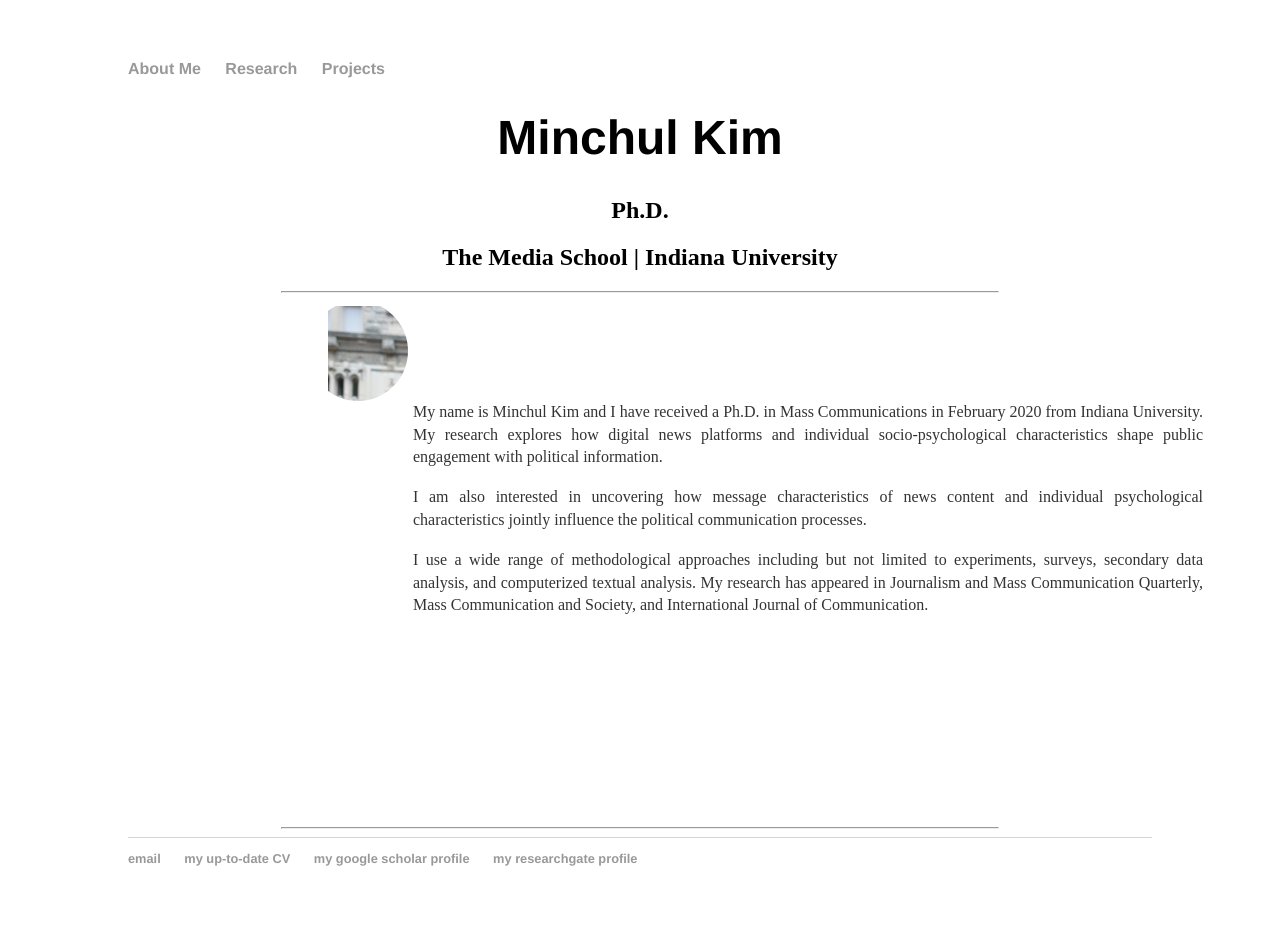
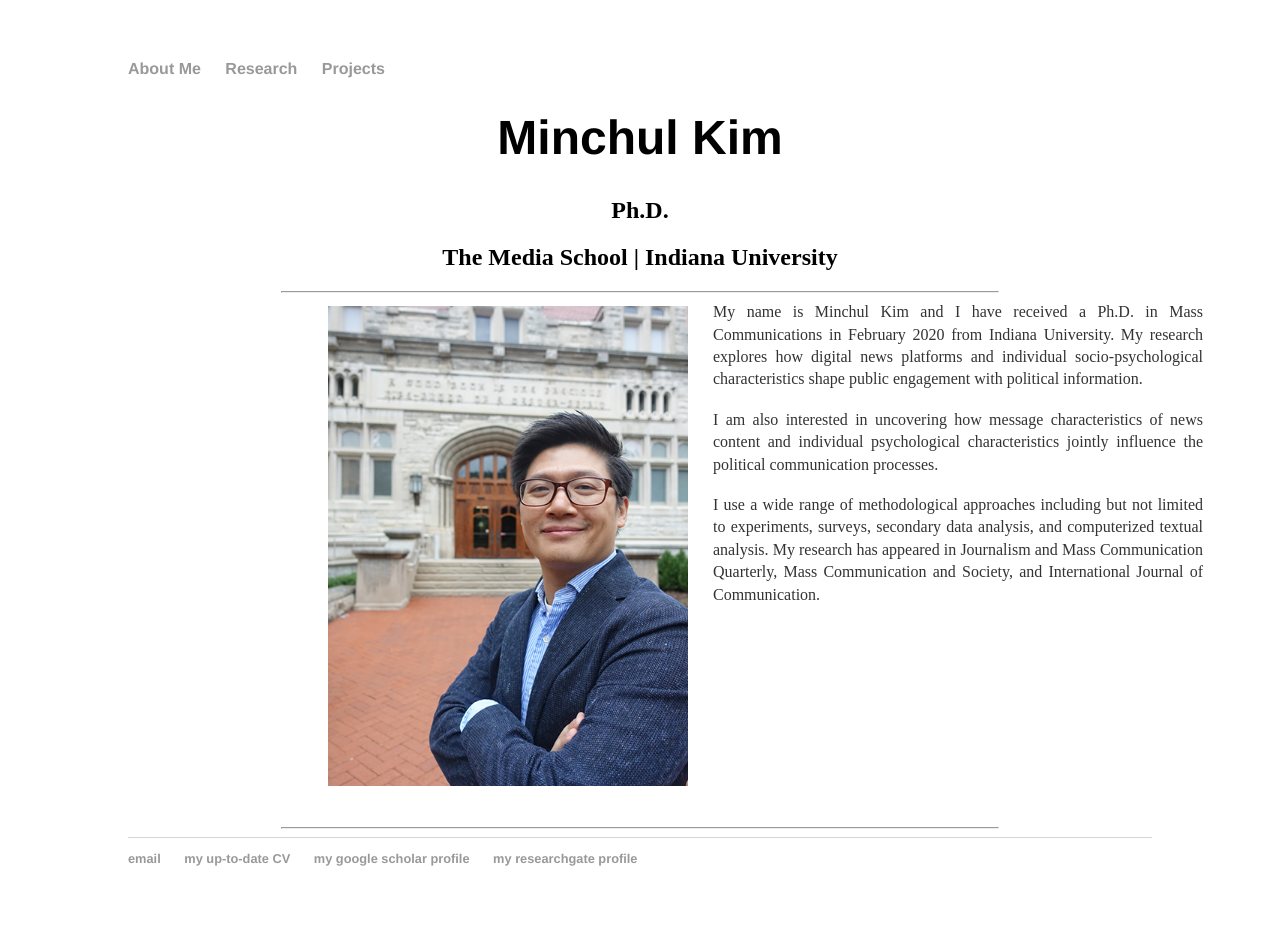
Before and after one commit to minchulkim-phd/minchulkim, a Jekyll site: the page built from index.html, in a window 1280 px wide. Built offline with Jekyll 4.4.1, drawn with Linux system fonts in a browser that asks for light colours.

Commit message:
Update index.html

```diff
--- a/index.html
+++ b/index.html
@@ -9,8 +9,7 @@
 
 	<hr width='70%'>
         <div class="slide-content">
-		<div class="image-cropper">
-		<img src="/images/Portrait_Minchul Kim.jpg" width='360px;' height='480px;' class="profile.pic" style="float:left;margin: 5px 20px;"></div>
+		<img src="/images/Portrait_Minchul Kim.jpg" width='360px;' height='480px;' style="float:left;margin: 5px 20px;">
                 <div class="imgDes">
 		<p> My name is Minchul Kim and I have received a Ph.D. in Mass Communications in February 2020 from Indiana University. My research explores how digital news platforms and individual socio-psychological characteristics shape public engagement with political information. </p>
 		</br><p> I am also interested in uncovering how message characteristics of news content and individual psychological characteristics jointly influence the political communication processes. </p>
```
